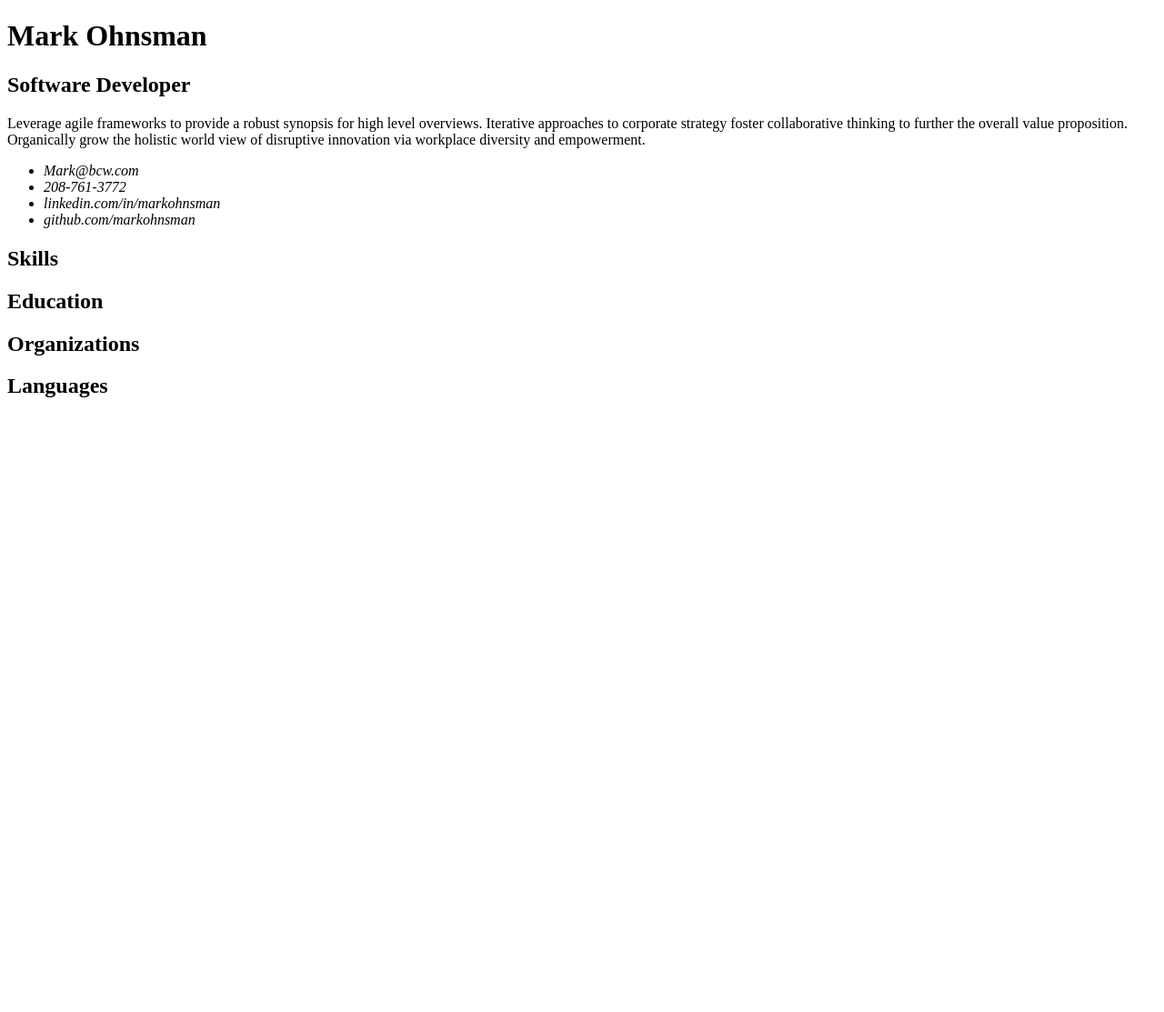
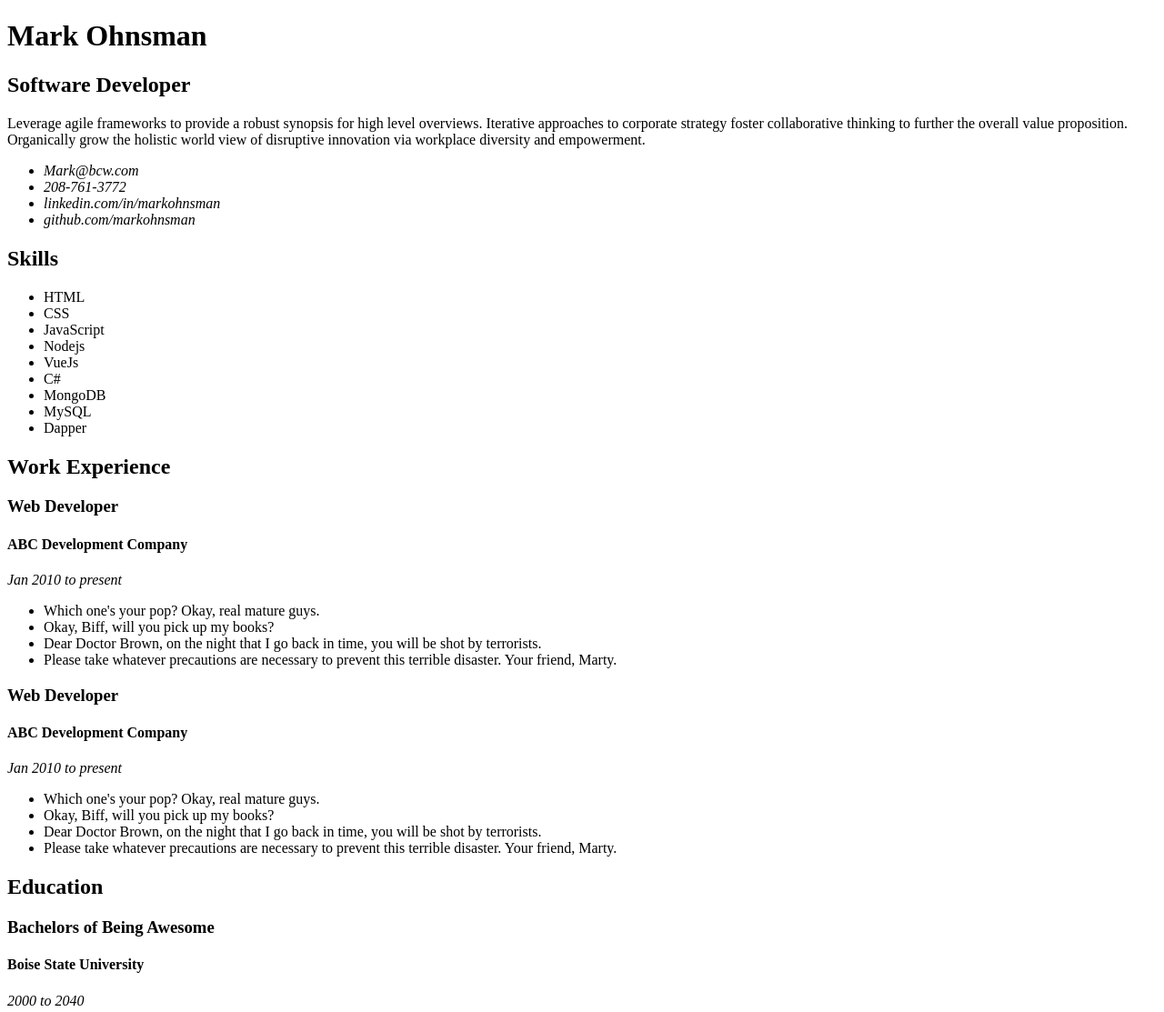
Before and after one commit to BoiseCodeWorks/summer19-resume, a plain HTML site: page index.html in a window 1280 px wide. Shown: the whole page at 91% size. Before the commit the page ends 800 px from the top, so only its background shows below. Drawn offline with Linux system fonts and the light colour scheme.

Commit message:
done with HTML

```diff
--- a/index.html
+++ b/index.html
@@ -29,27 +29,64 @@
             <header>
                 <h1>Skills</h1>
             </header>
+            <ul>
+                <li>HTML</li>
+                <li>CSS</li>
+                <li>JavaScript</li>
+                <li>Nodejs</li>
+                <li>VueJs</li>
+                <li>C#</li>
+                <li>MongoDB</li>
+                <li>MySQL</li>
+                <li>Dapper</li>
+            </ul>
         </section>
         <section id="work-experience">
             <header>
-                <article class="job">
-                    <header>
-                        <h1></h1>
-                    </header>
-                </article>
-                <article class="job">
-                    <header>
-                        <h1></h1>
-                    </header>
-                </article>
+                <h1>Work Experience</h1>
             </header>
+            <article class="job">
+                <header class="job-title">
+                    <h1>Web Developer</h1>
+                    <h4>ABC Development Company</h4>
+                </header>
+                <p><em>Jan 2010 to present</em></p>
+                <ul class="duties">
+                    <li>Which one's your pop? Okay, real mature guys. </li>
+                    <li>Okay, Biff, will you pick up my books?</li>
+                    <li>Dear Doctor Brown, on the night that I go back in time, you will be shot by terrorists.</li>
+                    <li> Please take whatever precautions are necessary to prevent this terrible disaster. Your friend,
+                        Marty.</li>
+                </ul>
+            </article>
+            <article class="job">
+                <header class="job-title">
+                    <h1>Web Developer</h1>
+                    <h4>ABC Development Company</h4>
+                </header>
+                <p><em>Jan 2010 to present</em></p>
+                <ul class="duties">
+                    <li>Which one's your pop? Okay, real mature guys. </li>
+                    <li>Okay, Biff, will you pick up my books?</li>
+                    <li>Dear Doctor Brown, on the night that I go back in time, you will be shot by terrorists.</li>
+                    <li> Please take whatever precautions are necessary to prevent this terrible disaster. Your friend,
+                        Marty.</li>
+                </ul>
+            </article>
         </section>
         <section id="education">
             <header>
                 <h1>Education</h1>
             </header>
+            <article class="school">
+                <header>
+                    <h1>Bachelors of Being Awesome</h1>
+                    <h4>Boise State University</h4>
+                </header>
+                <p><em>2000 to 2040</em></p>
+            </article>
         </section>
-        <section id="organizations">
+        <!-- <section id="organizations">
             <header>
                 <h1>Organizations</h1>
             </header>
@@ -58,7 +95,7 @@
             <header>
                 <h1>Languages</h1>
             </header>
-        </section>
+        </section> -->
     </main>
 </body>
 
```
